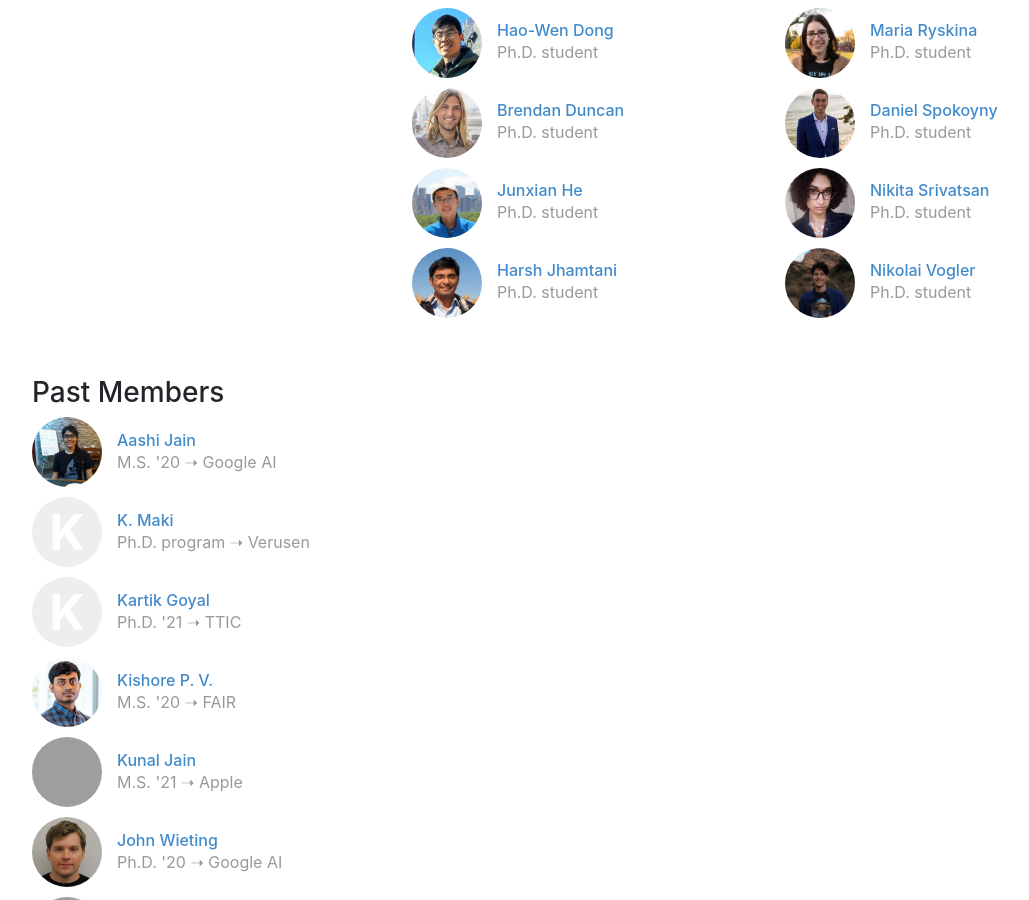
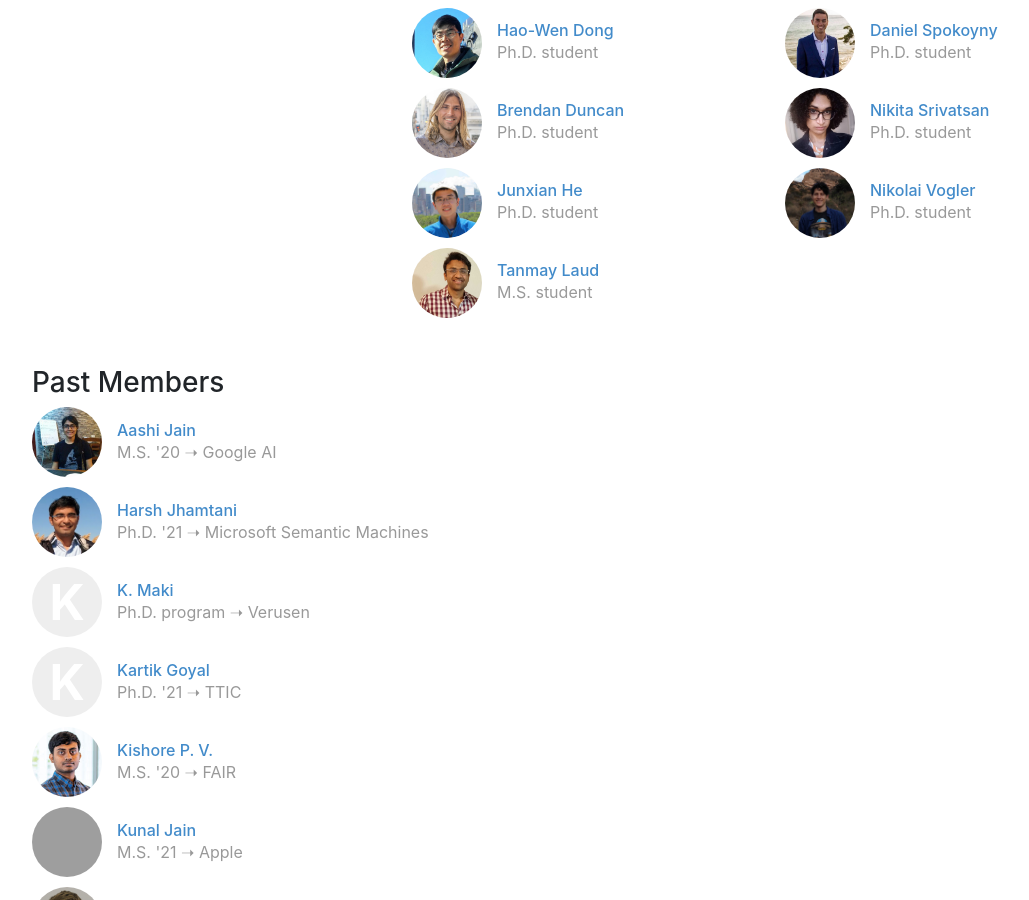
Before and after one commit to icebergnlp/icebergnlp.github.io, a Jekyll site: the page built from people.html, in a window 1280 px wide and 900 px high, scrolled down 459 px. Shown: the whole window, without its empty margins (53-1082 px from the left). Built offline with Jekyll 4.4.1, drawn with Linux system fonts in a browser that asks for light colours; grey boxes are pictures that could not be loaded.

```diff
--- a/_data/people.yml
+++ b/_data/people.yml
@@ -51,13 +51,6 @@ junxian1:
     role: grad
     webpage: "https://jxhe.github.io/"
     image: /img/people/junxian1.jpg
-    bio: "Ph.D. student"
-
-jharsh:
-    display_name: "Harsh Jhamtani"
-    webpage: "https://sites.google.com/view/harshjhamtani/home"
-    role: grad
-    image: /img/people/jharsh.jpg
     bio: "Ph.D. student"
 
 tanmay:
@@ -117,6 +110,13 @@ aashi:
     image: /img/people/aashi.jpeg
     bio: "M.S. '20 ➝ Google AI"
 
+jharsh:
+    display_name: "Harsh Jhamtani"
+    webpage: "https://sites.google.com/view/harshjhamtani/home"
+    role: past
+    image: /img/people/jharsh.jpg
+    bio: "Ph.D. '21 ➝ Microsoft Semantic Machines"
+
 kmaki:
     display_name: "K. Maki"
     webpage: "https://scholar.google.com/citations?user=4MwHtsUAAAAJ&hl=en&oi=ao"
```
